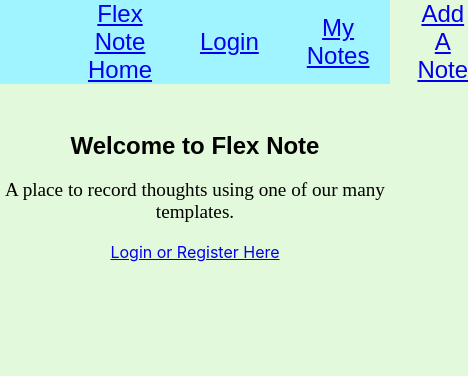
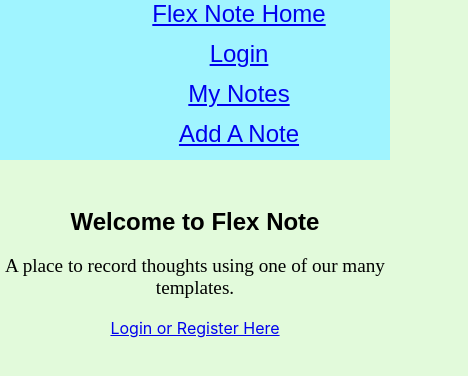
Before and after one commit to DeliaCodes/flex-note-client, a React (Create React App) app: page / in a window 390 px wide. Shown: the top 376 px of the page, 468 px wide, since content can reach past the window. Built offline with nearby package versions, Linux system fonts and the light colour scheme.

Commit message:
Adding Nav button media query.

```diff
--- a/src/css/AllNav.css
+++ b/src/css/AllNav.css
@@ -17,3 +17,15 @@ nav {
   padding-left: 2em;
   text-align: center;
 }
+
+@media only screen and (orientation: portrait) {
+
+  ul {
+    flex-direction: column;
+
+  }
+
+  li {
+    margin-bottom: 0.5em;
+  }
+}
```
